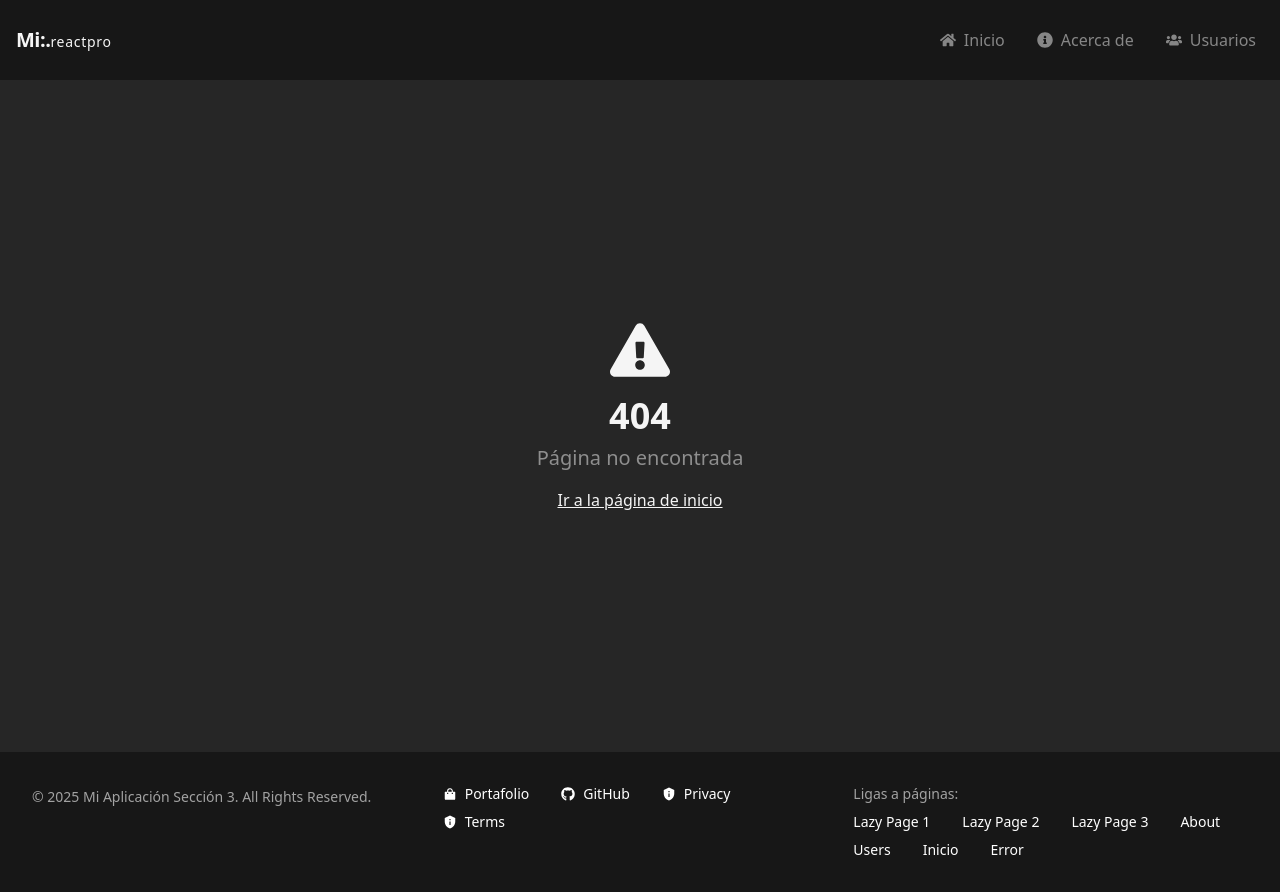
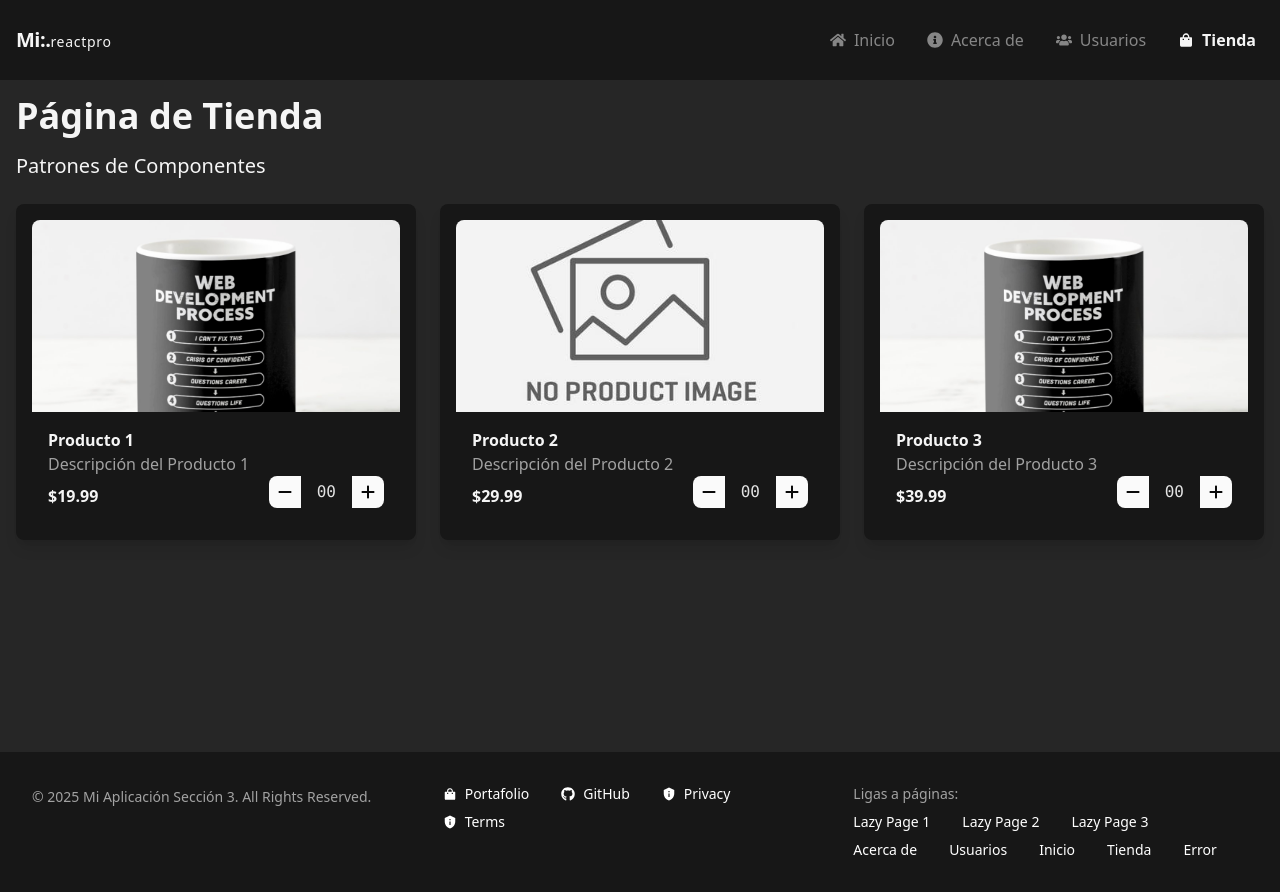
Before and after one commit to CastDev-j/react-app, a React (Vite) app: page /shopping in a window 1280 px wide. Built offline with nearby package versions, Linux system fonts and the light colour scheme.

Commit message:
Add ShoppingPage component with product listing and implement ProductCard for individual products

```diff
--- /dev/null
+++ b/src/02-component-patterns/components/ProductCard.tsx
@@ -0,0 +1,48 @@
+import React from "react";
+import { Product } from "../interfaces";
+import noImage from "../assets/no-image.jpg";
+import { useProductCard } from "../hooks/UseProduct";
+import { FaMinus, FaPlus } from "react-icons/fa6";
+
+export const ProductCard: React.FC<Product> = ({
+    desc,
+    image = noImage,
+    name,
+    price,
+}) => {
+    const { counter, handleDecrement, handleIncrement } = useProductCard();
+
+    return (
+        <div className="bg-neutral-900 text-neutral-100 p-4 rounded-lg shadow-lg">
+            <img
+                src={image}
+                alt={name}
+                className="w-full h-48 object-cover rounded-t-lg"
+            />
+            <div className="p-4 flex justify-between items-end">
+                <div className="">
+                    <h2 className="font-bold">{name}</h2>
+                    <p className="text-neutral-400">{desc}</p>
+                    <p className="font-semibold mt-2">${price.toFixed(2)}</p>
+                </div>
+                <div className="flex items-center mt-4">
+                    <button
+                        className="cursor-pointer bg-neutral-50 text-center text-neutral-950 px-2 py-2 rounded-l-lg hover:bg-neutral-300 active:bg-neutral-400 transition-all duration-200 active:scale-95"
+                        onClick={() => handleDecrement()}
+                    >
+                        <FaMinus />
+                    </button>
+                    <pre className="px-4 font-light text-neutral-50/90">
+                        {counter.toString().padStart(2, "0")}
+                    </pre>
+                    <button
+                        className="cursor-pointer bg-neutral-50 text-neutral-950 px-2 py-2 rounded-r-lg hover:bg-neutral-300 active:bg-neutral-400 transition-all duration-200 active:scale-95"
+                        onClick={() => handleIncrement()}
+                    >
+                        <FaPlus />
+                    </button>
+                </div>
+            </div>
+        </div>
+    );
+};
--- /dev/null
+++ b/src/02-component-patterns/hooks/UseProduct.ts
@@ -0,0 +1,20 @@
+import { useState } from "react";
+
+const PRODUCT_LIMIT = 99;
+const PRODUCT_MIN = 0;
+
+export const useProductCard = () => {
+  const [counter, setCounter] = useState<number>(0);
+
+  const handleIncrement = () =>
+    setCounter(Math.min(counter + 1, PRODUCT_LIMIT));
+
+  const handleDecrement = () =>
+    setCounter(Math.max(counter - 1, PRODUCT_MIN));
+
+  return {
+    counter,
+    handleIncrement,
+    handleDecrement,
+  };
+};
--- /dev/null
+++ b/src/02-component-patterns/interfaces/index.ts
@@ -0,0 +1,7 @@
+
+export interface Product {
+  name: string;
+  price: number;
+  desc: string;
+  image?: string;
+}
--- /dev/null
+++ b/src/02-component-patterns/pages/ShoppingPage.tsx
@@ -0,0 +1,22 @@
+import { ProductCard } from "../components/ProductCard";
+import { products } from "../store/store";
+
+export const ShoppingPage = () => {
+  return (
+    <section className=" flex flex-col gap-6 min-h-[80vh]">
+      <header>
+        <h1 className="text-4xl font-bold mb-4">Página de Tienda</h1>
+
+        <h2 className="text-xl font-light">Patrones de Componentes</h2>
+      </header>
+
+      <article className="grid grid-cols-1 md:grid-cols-2 lg:grid-cols-3 gap-6 w-full">
+        {products.map((product, index) => (
+          <ProductCard key={index} {...product} />
+        ))}
+      </article>
+    </section>
+  );
+};
+
+export default ShoppingPage;
--- /dev/null
+++ b/src/02-component-patterns/store/store.ts
@@ -0,0 +1,21 @@
+import { Product } from "../interfaces";
+
+export const products: Product[] = [
+  {
+    name: "Producto 1",
+    price: 19.99,
+    desc: "Descripción del Producto 1",
+    image: "/coffee-mug.png",
+  },
+  {
+    name: "Producto 2",
+    price: 29.99,
+    desc: "Descripción del Producto 2",
+  },
+  {
+    name: "Producto 3",
+    price: 39.99,
+    desc: "Descripción del Producto 3",
+    image: "/coffee-mug.png",
+  },
+];
--- a/src/config.ts
+++ b/src/config.ts
@@ -52,6 +52,13 @@ const lazyThree = lazy(
     import(/* webpackChunkName "LazyPage3" */ "./01-lazyload/pages/LazyPage.3")
 );
 
+const ShoppingPage = lazy(
+  () =>
+    import(
+      /* webpackChunkName "ShoppingPage" */ "./02-component-patterns/pages/ShoppingPage"
+    )
+);
+
 export const routes: Route[] = [
   {
     to: "/lazy1",
@@ -75,19 +82,25 @@ export const routes: Route[] = [
     to: "/about",
     path: "about",
     Component: About,
-    name: "About",
+    name: "Acerca de",
   },
   {
     to: "/users",
     path: "users",
     Component: Users,
-    name: "Users",
+    name: "Usuarios",
   },
   {
     to: "/",
     path: "",
     Component: App,
     name: "Inicio",
+  },
+  {
+    to: "/shopping",
+    path: "shopping",
+    Component: ShoppingPage,
+    name: "Tienda",
   },
   {
     to: "*",
@@ -123,4 +136,10 @@ export const navLinks: NavLinkProps[] = [
     Icon: FaUsers,
     name: "Usuarios",
   },
+  {
+    to: "/shopping",
+    className: navLinkClassName,
+    Icon: BiSolidShoppingBag,
+    name: "Tienda",
+  },
 ];
```
